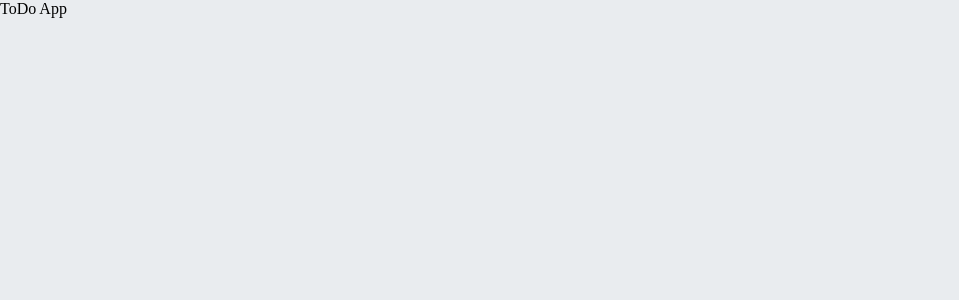
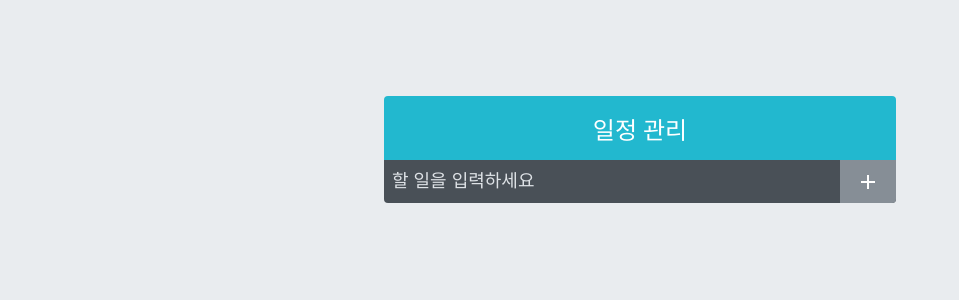
Before and after one commit to sagongjieun/Todo-App, a React (Create React App) app in the folder todo-app/: page / in a window 1280 px wide. Shown: the top 300 px of the page, without its empty margins (0-959 px from the left). Built offline with nearby package versions, Linux system fonts and the light colour scheme.

Commit message:
feature 🔨 : components - template insert

```diff
--- /dev/null
+++ b/todo-app/jsconfig.json
@@ -0,0 +1,5 @@
+{
+  "compilerOptions": {
+    "target": "es2020"
+  }
+}
--- a/todo-app/src/App.js
+++ b/todo-app/src/App.js
@@ -1,5 +1,12 @@
+import ToDoInsert from './components/ToDoInsert';
+import ToDoTemplate from './components/ToDoTemplate';
+
 function App() {
-  return <div>ToDo App</div>;
+  return (
+    <ToDoTemplate>
+      <ToDoInsert />
+    </ToDoTemplate>
+  );
 }
 
 export default App;
--- /dev/null
+++ b/todo-app/src/components/ToDoInsert.js
@@ -0,0 +1,15 @@
+import './ToDoInsert.scss';
+import { MdAdd } from 'react-icons/md';
+
+const ToDoInsert = () => {
+  return (
+    <form className="ToDoInsert">
+      <input placeholder="할 일을 입력하세요"></input>
+      <button type="submit">
+        <MdAdd />
+      </button>
+    </form>
+  );
+};
+
+export default ToDoInsert;
--- /dev/null
+++ b/todo-app/src/components/ToDoInsert.scss
@@ -0,0 +1,39 @@
+.ToDoInsert {
+  display: flex;
+  background: #495057;
+
+  input {
+    background: none;
+    outline: none;
+    border: none;
+    padding: 0.5rem;
+    font-size: 1.125rem;
+    line-height: 1.5;
+    color: white;
+
+    &::placeholder {
+      color: #dee2e6;
+    }
+
+    flex: 1; // 버튼을 제외한 영역 모두 차지
+  }
+
+  button {
+    background: none;
+    outline: none;
+    border: none;
+    background: #868e96;
+    color: white;
+    padding-left: 1rem;
+    padding-right: 1rem;
+    font-size: 1.5rem;
+    display: flex;
+    align-items: center;
+    cursor: pointer;
+    transition: 0.2s background ease-in;
+
+    &:hover {
+      background: #adb5bd;
+    }
+  }
+}
--- /dev/null
+++ b/todo-app/src/components/ToDoTemplate.js
@@ -0,0 +1,12 @@
+import './ToDoTemplate.scss';
+
+const ToDoTemplate = ({ children }) => {
+  return (
+    <div className="ToDoTemplate">
+      <div className="app-title">일정 관리</div>
+      <div className="content">{children}</div>
+    </div>
+  );
+};
+
+export default ToDoTemplate;
--- /dev/null
+++ b/todo-app/src/components/ToDoTemplate.scss
@@ -0,0 +1,22 @@
+.ToDoTemplate {
+  width: 512px;
+  margin-left: auto;
+  margin-right: auto;
+  margin-top: 6rem;
+  border-radius: 4px;
+  overflow: hidden;
+
+  .app-title {
+    background: #22b8cf;
+    color: white;
+    height: 4rem;
+    font-size: 1.5rem;
+    display: flex;
+    align-items: center;
+    justify-content: center;
+  }
+
+  .content {
+    background: white;
+  }
+}
```
Also changed, not shown: todo-app/src/components/ToDoList.js (added, +7 -0 lines), todo-app/src/components/ToDoListItem.js (added, +7 -0 lines).
